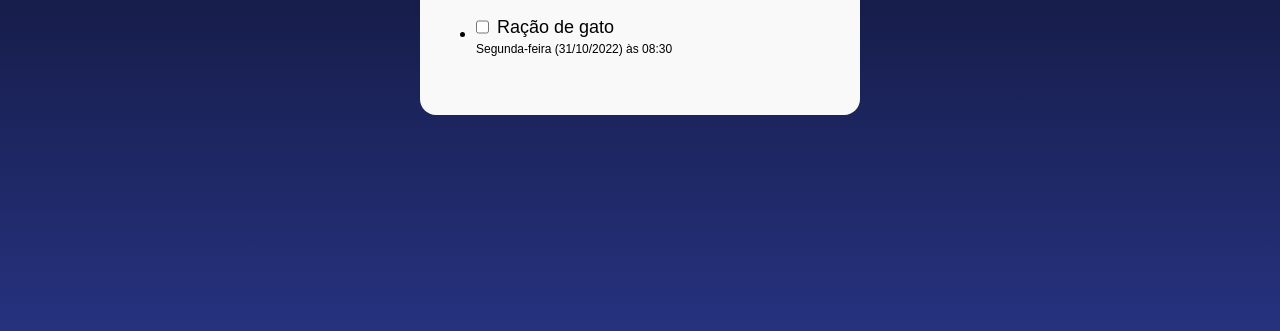
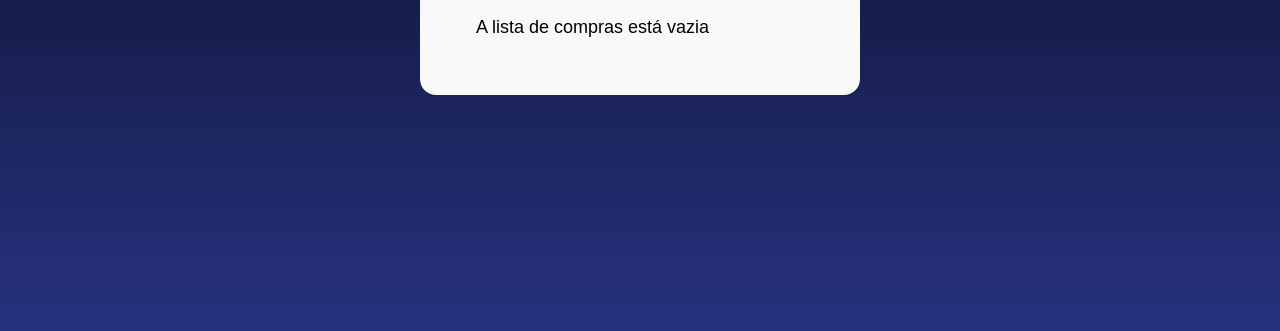
Before and after one commit to leandrodpereira/js-construindo-paginas-dinamicas, a plain HTML site: page index.html in a window 1280 px wide. Shown: the part 469-800 px from the top of the page. Drawn offline with nearby package versions, Linux system fonts and the light colour scheme; a web font is replaced by a local one.

Commit message:
fix: corrigir exibição da mensagem de lista vazia ao adicionar itens

```diff
--- a/index.html
+++ b/index.html
@@ -31,13 +31,7 @@
         <hr />
 
         <ul id="lista-de-compras">
-          <li>
-            <div class="lista-item-container">
-              <input type="checkbox" id="checkbox-1" />
-              <p>Ração de gato</p>
-            </div>
-            <p class="texto-data">Segunda-feira (31/10/2022) às 08:30</p>
-          </li>
+          <p class="mensagem-lista-vazia">A lista de compras está vazia</p>
         </ul>
       </div>
     </main>
--- a/index.js
+++ b/index.js
@@ -50,7 +50,19 @@ botaoAdicionar.addEventListener("click", (evento) => {
 
         listaDeCompras.appendChild(itemDaLista);
         inputItem.value = ""; // Limpa o campo de entrada após adicionar o item
+        atualizarMensagemListaVazia();
+})
 
 
+const mensagemListaVazia = document.querySelector(".mensagem-lista-vazia");
 
-})
+function atualizarMensagemListaVazia() {
+    const itensDaLista = listaDeCompras.querySelectorAll("li");
+    if (itensDaLista.length === 0) {
+        mensagemListaVazia.style.display = "block";
+    }else {
+     mensagemListaVazia.style.display = "none";
+    }
+}
+
+atualizarMensagemListaVazia();
```
